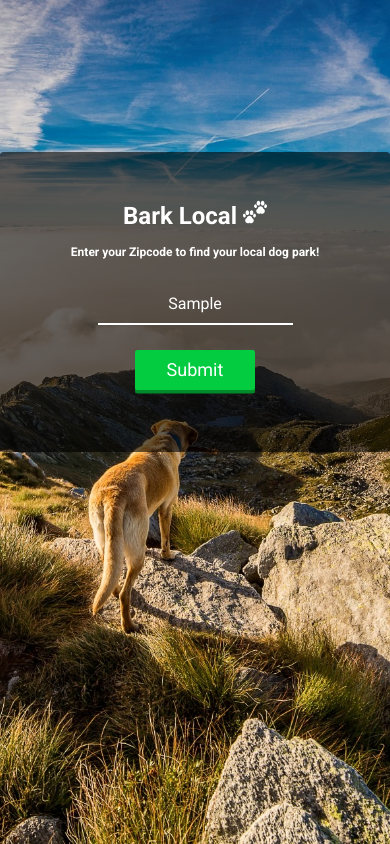
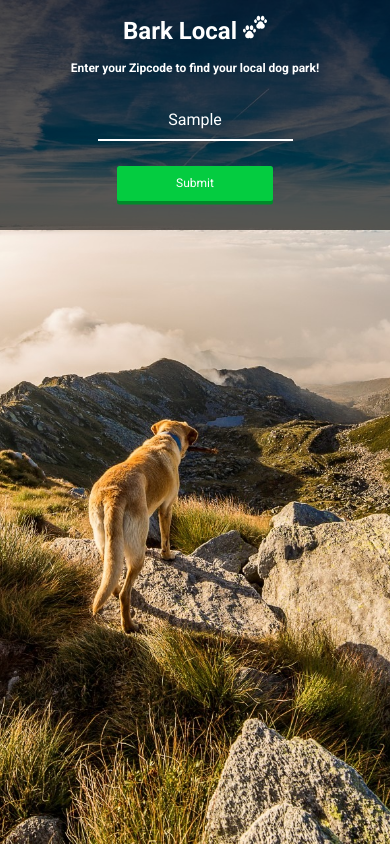
Before and after one commit to nathancleon/bark-local, a plain HTML site: page index.html in a window 390 px wide. Both pictures are taken after typing "Sample" into the empty fields and a click on the button "Submit". Drawn offline with nearby package versions, Linux system fonts and the light colour scheme; some packages are replaced by stand-ins of ours.

Commit message:
updated css styling and added instructions to finish js

```diff
--- a/main.css
+++ b/main.css
@@ -15,26 +15,24 @@ body {
   }
 
 #map {
-    margin-top: 35px;
     width: 100%;
     height: 40vh;
     display: none;
 }
 
-/*********************************************************************************
-Set up js file so that on click, add class .js-post-submit to flex container div
-and possibly remove/replace .flex-container.
-
-Set up media query for viewport with less than 360px for landing page
-add .flex-container and .js-post-submit to media query
-**********************************************************************************/
+.flex-container {
+    display: flex;
+    flex-direction: column;
+    justify-content: center;
+    align-items: center;
+}
 
 .js-post-submit {
-
-}
-
-.flex-container {
     display: flex;
+    background-color: rgba(0, 0, 0, 0.6);
+    height: 240px;
+    width: 100%;
+    padding-top: 10px;
     flex-direction: column;
     justify-content: center;
     align-items: center;
@@ -119,17 +117,16 @@ label {
     position: fixed;
     height: 48%;
     width: 100%;
-    overflow: scroll;
+    overflow-y: scroll;
     text-overflow: auto;
 }
 
 .js-result {
     min-width: 200px;
-    min-height: 50px;
+    min-height: 75px;
     background-color: #fff;
     border: 1px solid #ddd;
     margin: 0 auto;
-    padding-top: 5px;
     padding-bottom: 5px;
     padding-left: 10px;
 }
@@ -146,7 +143,7 @@ label {
     list-style: none;
     display: inline-block;
     font-size: 12px;
-    padding-bottom: 10px;
+    padding-bottom: 5px;
 }
 
 @media screen and (max-width: 400px) {
@@ -167,6 +164,12 @@ label {
         width: 1.5rem;
     }
 
+    .btn-submit {
+        font-size: 0.75rem;
+        min-width: 40%;
+        min-height: 15%;
+    }
+
     label {
         padding-left: 1rem;
         padding-right: 1rem;
@@ -174,7 +177,23 @@ label {
         text-overflow: auto;
     }
 
+    .flex-container {
+        margin-top: -10px;
+    }
+
     .js-post-submit {
+        display: flex;
+        background-color: rgba(0, 0, 0, 0.6);
+        height: 240px;
+        width: 100%;
+        padding-top: 10px;
+        flex-direction: column;
+        justify-content: center;
+        align-items: center;
+    }
 
+    .js-result {
+        min-height: 25%;
+        min-width: 100%;
     }
 }
--- a/main.js
+++ b/main.js
@@ -1,3 +1,10 @@
+//Need to display geocode errors on page, not as an alert
+//if status = ZERO_RESULTS, state in red by replacing label text with
+//"No results for this Zipcode"
+//if input value.length > 5 digits display
+//"Invalid Zipcode"
+
+
 let map;
 let latlng;
 let markerInfoMap = {};
@@ -16,6 +23,7 @@ function initialize() {
   };
   map = new google.maps.Map(document.getElementById("map"), myOptions);
   zipcodeInput();
+  restyleOnSubmit();
 }
 
 function codeAddress(address) {
@@ -38,6 +46,13 @@ function zipcodeInput() {
     let zipCode = $('#js-zipcode-val').val();
     codeAddress(zipCode);
   });
+}
+
+function restyleOnSubmit() {
+    $('form').on('click', '.js-btn-submit', function() {
+        console.log('this should work');
+        $('form').removeClass('form-submit').addClass('js-post-submit');
+    });
 }
 
 function fourSquareGet() {
@@ -84,7 +99,6 @@ function fourSquareGet() {
                 e = e.target || e.srcElement;
                 markerInfoMap[e.id][1].open(map, markerInfoMap[e.id][0]);
             });
-
     });
 }
 
```
